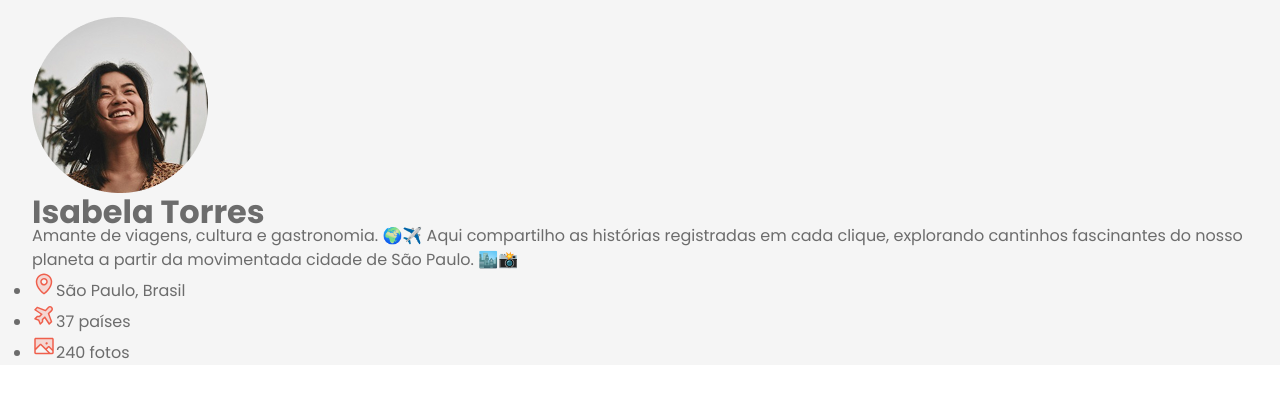
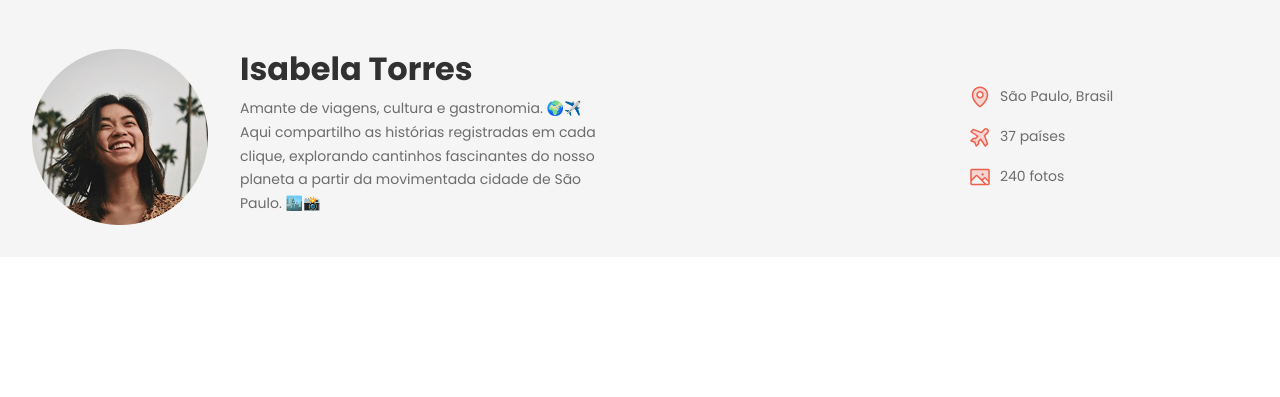
Before and after one commit to joaovictorsalotialves/travelgram, a plain HTML site: page index.html in a window 1280 px wide. Shown: the part 79-476 px from the top of the page. Drawn offline with Linux system fonts and the light colour scheme.

Commit message:
Estilizando o Header

```diff
--- a/index.html
+++ b/index.html
@@ -50,7 +50,7 @@
           <div>
             <h1>Isabela Torres</h1>
             <p>
-              Amante de viagens, cultura e gastronomia. 🌍✈️
+              Amante de viagens, cultura e gastronomia. 🌍✈️ <br>
               Aqui compartilho as histórias registradas em cada clique, explorando cantinhos fascinantes do nosso
               planeta a partir da movimentada cidade de São Paulo. 🏙️📸
             </p>
--- a/styles/global.css
+++ b/styles/global.css
@@ -16,8 +16,8 @@
   --font-family: 'Poppins', sans-serif;
   --text-lg: bold 32px/125% var(--font-family);
   --text: 16px/150% var(--font-family);
-  --text-md: 14px/175% var(--font-family);
-  --text-sm: 12px/175% var(--font-family);
+  --text-md: 14px/170% var(--font-family);
+  --text-sm: 12px/170% var(--font-family);
 }
 
 body {
--- /dev/null
+++ b/styles/header.css
@@ -0,0 +1,41 @@
+header {
+  padding-block: 32px;
+  font: var(--text-md);
+}
+
+header .container {
+  display: flex;
+  justify-content: space-between;
+  align-items: center;
+}
+
+#profile {
+  display: flex;
+  gap: 32px;
+}
+
+#profile>div {
+  max-width: 384px;
+}
+
+#profile h1 {
+  font: var(--text-lg);
+  color: var(--text-color-primary);
+  margin-bottom: 8px;
+}
+
+#info {
+  list-style: none;
+
+  display: flex;
+  flex-direction: column;
+  gap: 16px;
+
+  width: 280px;
+}
+
+#info li {
+  display: flex;
+  align-items: center;
+  gap: 8px;
+}
--- a/styles/index.css
+++ b/styles/index.css
@@ -1,2 +1,3 @@
 @import url('./global.css');
 @import url('./nav.css');
+@import url('./header.css');
```
